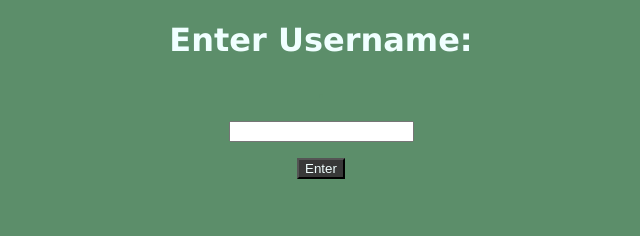
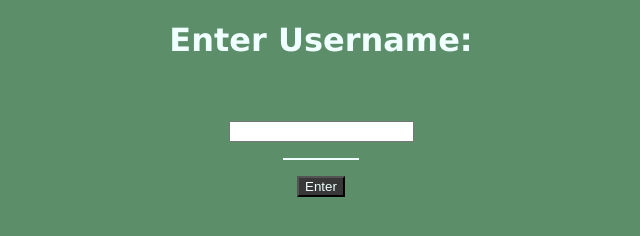
Before and after one commit to okThisIsTony/javascript-website, a plain HTML site: page index.html in a window 1280 px wide. Shown: the whole page, without its empty margins (319-959 px from the left). Drawn offline with Linux system fonts and the light colour scheme.

Commit message:
8th added border & background color to <p>

```diff
--- a/styles.css
+++ b/styles.css
@@ -22,4 +22,9 @@ h3 {
 
 p {
   color: azure;
+  border-style: solid;
+  border-width: 1px;
+  margin-left: 47%;
+  margin-right: 47%;
+  background-color: rgb(68, 101, 78);
 }
```
